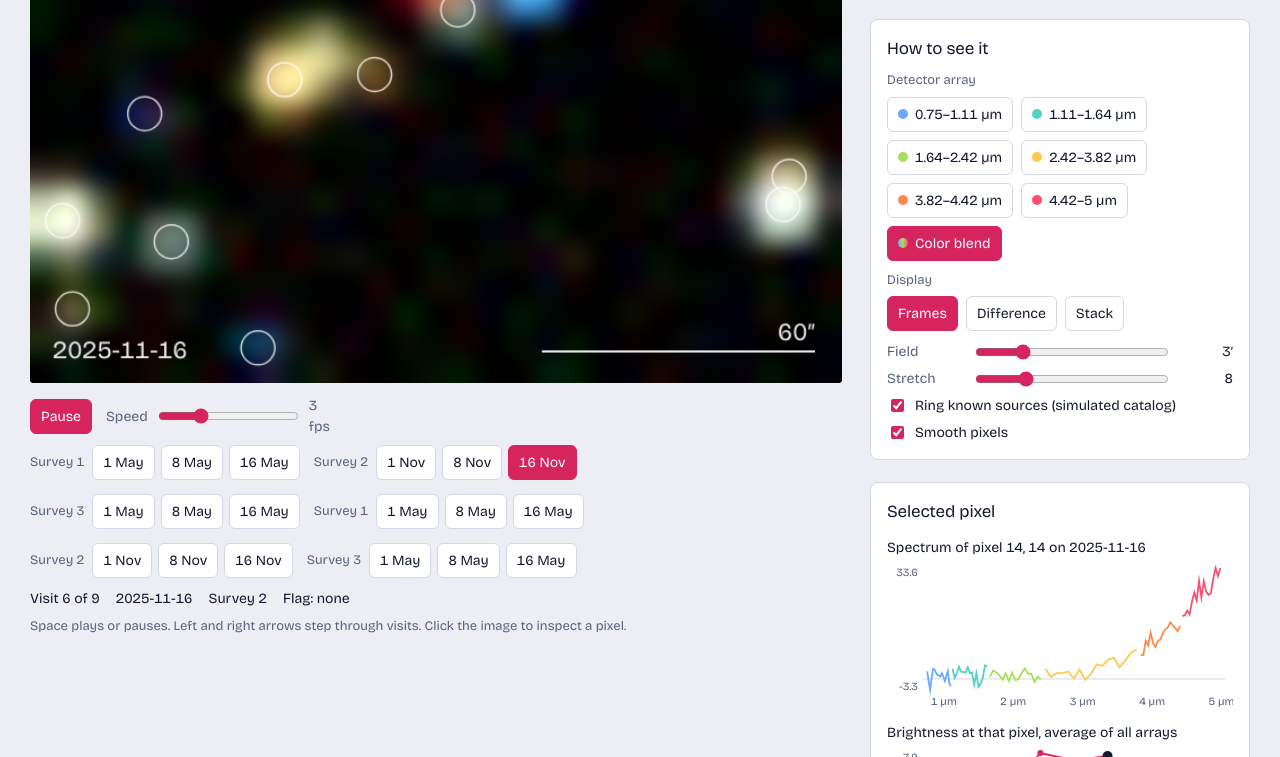
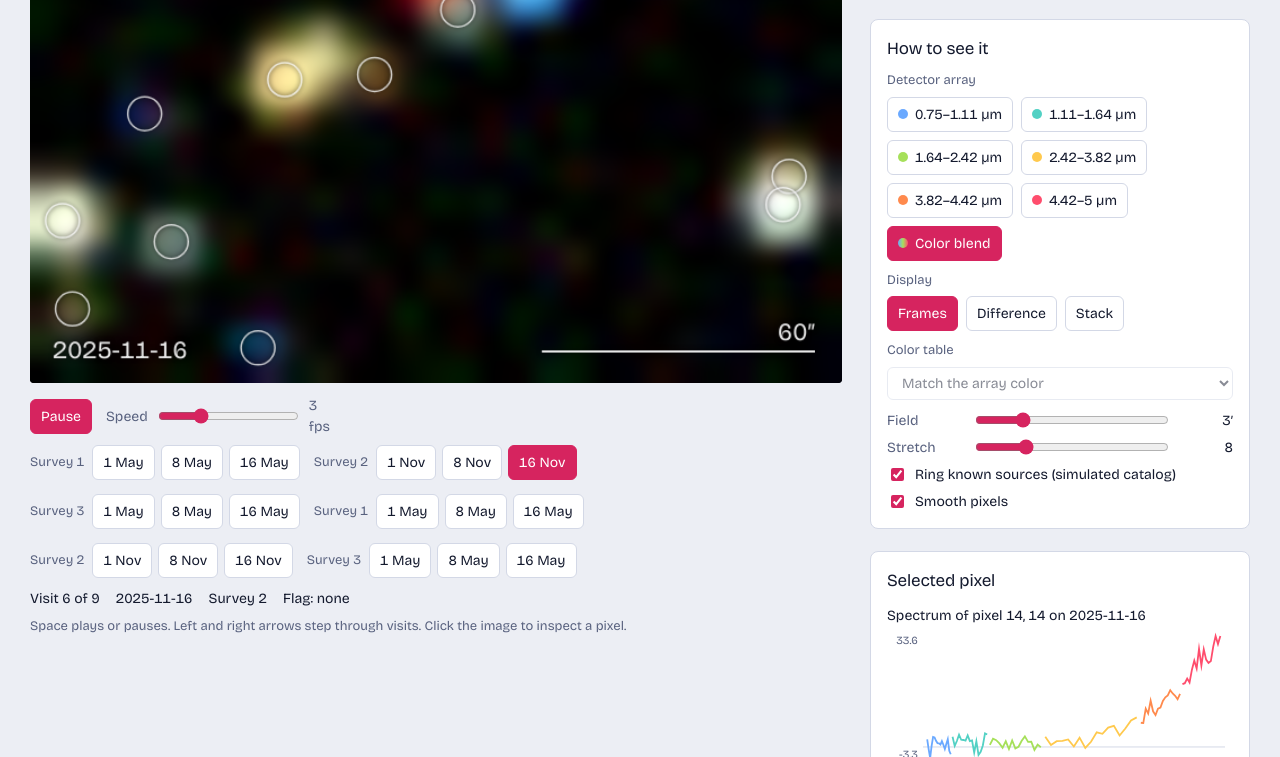
Before and after one commit to louischiew11-sketch/SPHEREx-Blink, a plain HTML site: page index.html in a window 1280 px wide. Shown: the part 572-1329 px from the top of the page. Drawn offline with nearby package versions, Linux system fonts and the light colour scheme.

Commit message:
Add files via upload

```diff
--- a/index.html
+++ b/index.html
@@ -30,6 +30,8 @@ canvas#sky{width:100%;height:auto;aspect-ratio:1;display:block;background:var(--
 .b.go{background:var(--ink);color:var(--bg);border-color:var(--ink);font-weight:600}
 :focus-visible{outline:2px solid var(--ac);outline-offset:2px}
 .sw{width:10px;height:10px;border-radius:50%;flex:none}
+select.b{width:100%;margin-bottom:10px}
+select.b:disabled{opacity:.5;cursor:not-allowed}
 aside{display:flex;flex-direction:column;gap:22px}
 .blk{background:var(--pn);border:1px solid var(--ln);border-radius:8px;padding:16px}
 h2{margin:0 0 10px;font-size:17px;font-weight:600;letter-spacing:-.01em}
@@ -84,6 +86,8 @@ footer{margin-top:26px;color:var(--mu);font-size:13px;max-width:96ch}
       <div class="row" id="bands"></div>
       <p class="hint" style="margin-bottom:6px">Display</p>
       <div class="row" id="modes"></div>
+      <p class="hint" style="margin-bottom:6px">Color table</p>
+      <select id="tab" class="b" aria-label="Color table"><option value="band">Match the array color</option><option value="gray">Grayscale</option><option value="inv">Inverted gray (white background)</option><option value="heat">Heat</option><option value="vir">Viridis</option></select>
       <div class="sl"><span>Field</span><input type="range" id="fov" min="1" max="10" step=".5" value="3" aria-label="Field of view in arcminutes"><output id="fovo">3′</output></div>
       <div class="sl"><span>Stretch</span><input type="range" id="str" min="1" max="30" value="8" aria-label="Brightness stretch"><output id="stro">8</output></div>
       <label class="ck"><input type="checkbox" id="cat" checked> Ring known sources (simulated catalog)</label>
@@ -129,7 +133,12 @@ function rng(a){return()=>{a|=0;a=a+0x6D2B79F5|0;let t=Math.imul(a^a>>>15,1|a);t
 const gauss=r=>Math.sqrt(-2*Math.log(r()+1e-12))*Math.cos(6.2832*r());
 function fl(s,lam,ep){let v=s.f*Math.pow(lam/1.6,s.sl);
  if(s.v){const ph=s.v.p?6.2832*ep.day/s.v.p:ep.day/41,m=s.v.a*(Math.sin(ph)+(s.v.p?0:.5*Math.sin(ep.day/13+1)));v*=Math.pow(10,-.4*m)}return v}
-const S={ra:0,dec:0,fov:3,sel:6,mode:'frames',e:0,play:!matchMedia('(prefers-reduced-motion: reduce)').matches,fps:3,str:8,cat:true,smo:true,pix:null,N:0,imgs:[],stack:[],sc:[],gsc:[],ds:{},srcs:[]};
+const C1=v=>Math.max(0,Math.min(1,v));
+const VIR=[[68,1,84],[59,82,139],[33,145,140],[94,201,98],[253,231,37]];
+// Color tables: brightness t from 0 to 1 in, [r,g,b] out. Add your own here and in the <select>.
+const LUT={gray:t=>[t*255,t*255,t*255],inv:t=>{const v=255*(1-t);return[v,v,v]},heat:t=>[C1(3*t)*255,C1(3*t-1)*255,C1(3*t-2)*255],
+ vir:t=>{const p=C1(t)*4,i=Math.min(3,Math.floor(p)),f=p-i,a=VIR[i],b=VIR[i+1];return[0,1,2].map(j=>a[j]+(b[j]-a[j])*f)}};
+const S={tab:'band',ra:0,dec:0,fov:3,sel:6,mode:'frames',e:0,play:!matchMedia('(prefers-reduced-motion: reduce)').matches,fps:3,str:8,cat:true,smo:true,pix:null,N:0,imgs:[],stack:[],sc:[],gsc:[],ds:{},srcs:[]};
 const sky=$('sky'),ctx=sky.getContext('2d'),oc=document.createElement('canvas');
 
 // Replace this function to load real cutouts.
@@ -165,7 +174,7 @@ function pixel(e,i){
  const a=S.str,k=Math.asinh(a),s=S.sel,cl=v=>Math.max(0,Math.min(1,v));
  if(S.mode==='diff'){const v=diffV(e,s,i)/dsc(s),t=cl(Math.asinh(a*Math.abs(v))/k),c=v>0?POS:NEG;return[c[0]*t,c[1]*t,c[2]*t]}
  const m=S.mode==='stack'?S.stack:S.imgs[e];
- if(s<6){const t=cl(Math.asinh(a*m[s][i]/S.sc[s])/k),c=COL[s],w=Math.pow(t,4);return[c[0]*t*(1-w)+255*w,c[1]*t*(1-w)+255*w,c[2]*t*(1-w)+255*w]}
+ if(s<6){const t=cl(Math.asinh(a*m[s][i]/S.sc[s])/k),c=COL[s],w=Math.pow(t,4);if(S.tab!=='band')return LUT[S.tab](t);return[c[0]*t*(1-w)+255*w,c[1]*t*(1-w)+255*w,c[2]*t*(1-w)+255*w]}
  const g=j=>cl(Math.asinh(a*(m[2*j][i]+m[2*j+1][i])/2/S.gsc[j])/k)*255;
  return[g(2),g(1),g(0)]}
 function draw(){
@@ -173,7 +182,7 @@ function draw(){
  const id=oc.getContext('2d').createImageData(N,N),d=id.data;
  for(let i=0;i<N*N;i++){const p=pixel(e,i);d[4*i]=p[0];d[4*i+1]=p[1];d[4*i+2]=p[2];d[4*i+3]=255}
  oc.getContext('2d').putImageData(id,0,0);
- ctx.imageSmoothingEnabled=S.smo;ctx.imageSmoothingQuality='high';ctx.drawImage(oc,0,0,W,W);
+ ctx.shadowBlur=0;ctx.imageSmoothingEnabled=S.smo;ctx.imageSmoothingQuality='high';ctx.drawImage(oc,0,0,W,W);ctx.shadowColor='rgba(0,0,0,.9)';ctx.shadowBlur=4;
  const lam=S.sel<6?LAM[S.sel]:3;
  if(S.cat){ctx.strokeStyle='rgba(255,255,255,.75)';ctx.lineWidth=1.5;
   S.srcs.forEach(s=>{if(!s.cat||fl(s,lam,MID)<2.5)return;ctx.beginPath();ctx.arc((N/2-s.x/PIX)*k,(N/2-s.y/PIX)*k,15,0,6.2832);ctx.stroke()})}
@@ -216,6 +225,7 @@ function sync(){
  document.querySelectorAll('#eps .b').forEach((b,j)=>b.setAttribute('aria-pressed',j===S.e));
  const ep=EP[S.e],f=FLAG[S.e];
  $('meta').innerHTML='<span>Visit '+(S.e+1)+' of '+EP.length+'</span><span>'+new Date(ep.t).toISOString().slice(0,10)+'</span><span>Survey '+ep.s+'</span><span class="'+(f?'warn':'')+'">Flag: '+(f||'none')+'</span>';
+ $('tab').disabled=S.sel===6||S.mode==='diff';
  $('play').textContent=S.play?'Pause':'Play';$('play').setAttribute('aria-pressed',S.play);
 }
 function seg(box,items,get,set){const el=$(box);el.innerHTML='';items.forEach((it,i)=>{const b=document.createElement('button');b.className='b';b.innerHTML=it.h;if(it.t)b.title=it.t;
@@ -243,6 +253,7 @@ $('fov').onchange=e=>{S.fov=+e.target.value;go()};
 $('str').oninput=e=>{S.str=+e.target.value;$('stro').textContent=S.str;draw()};
 $('cat').onchange=e=>{S.cat=e.target.checked;draw()};
 $('smo').onchange=e=>{S.smo=e.target.checked;draw()};
+$('tab').onchange=e=>{S.tab=e.target.value;draw()};
 sky.addEventListener('pointerdown',e=>{const r=sky.getBoundingClientRect();S.pix=[Math.min(S.N-1,Math.floor((e.clientX-r.left)/r.width*S.N)),Math.min(S.N-1,Math.floor((e.clientY-r.top)/r.height*S.N))];sync()});
 document.addEventListener('keydown',e=>{if(/INPUT|TEXTAREA/.test(document.activeElement.tagName)&&document.activeElement.type!=='range')return;
  if(e.key===' '&&document.activeElement.tagName!=='BUTTON'){e.preventDefault();S.play=!S.play;sync()}
```
